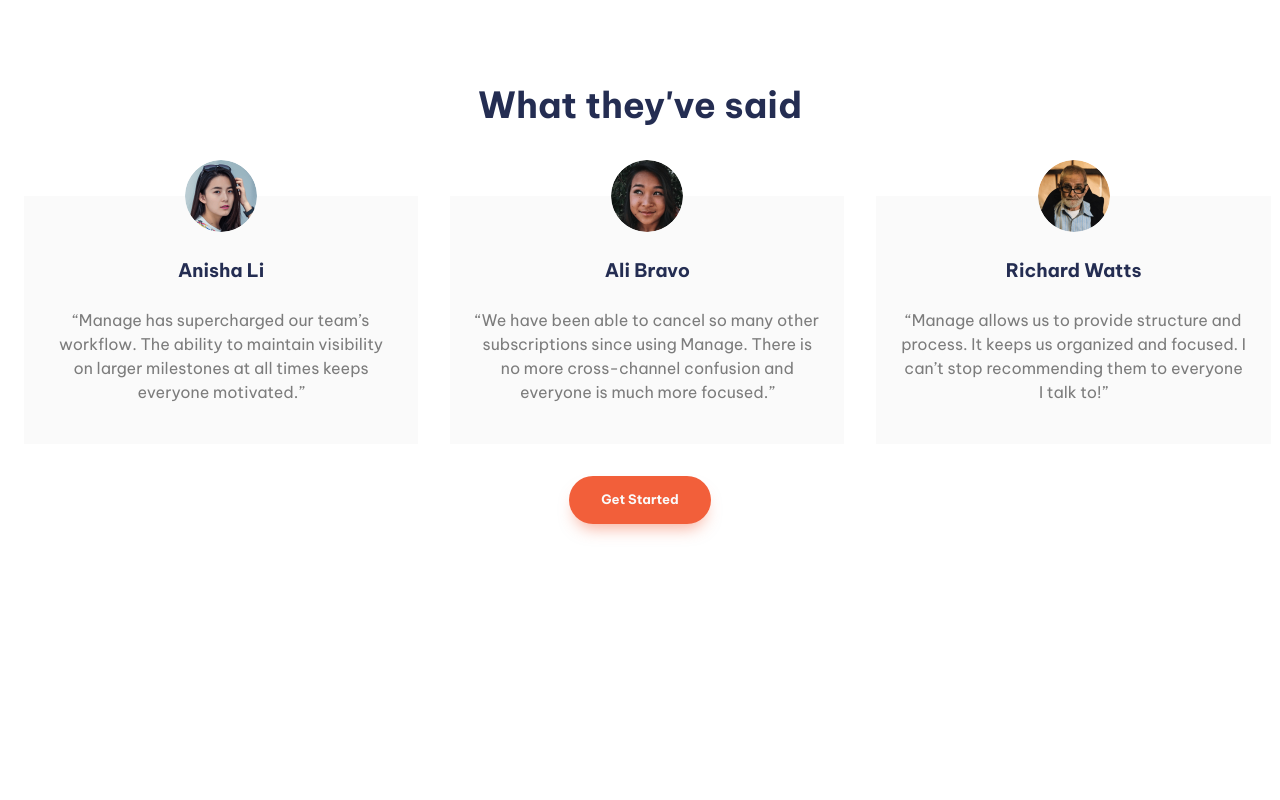
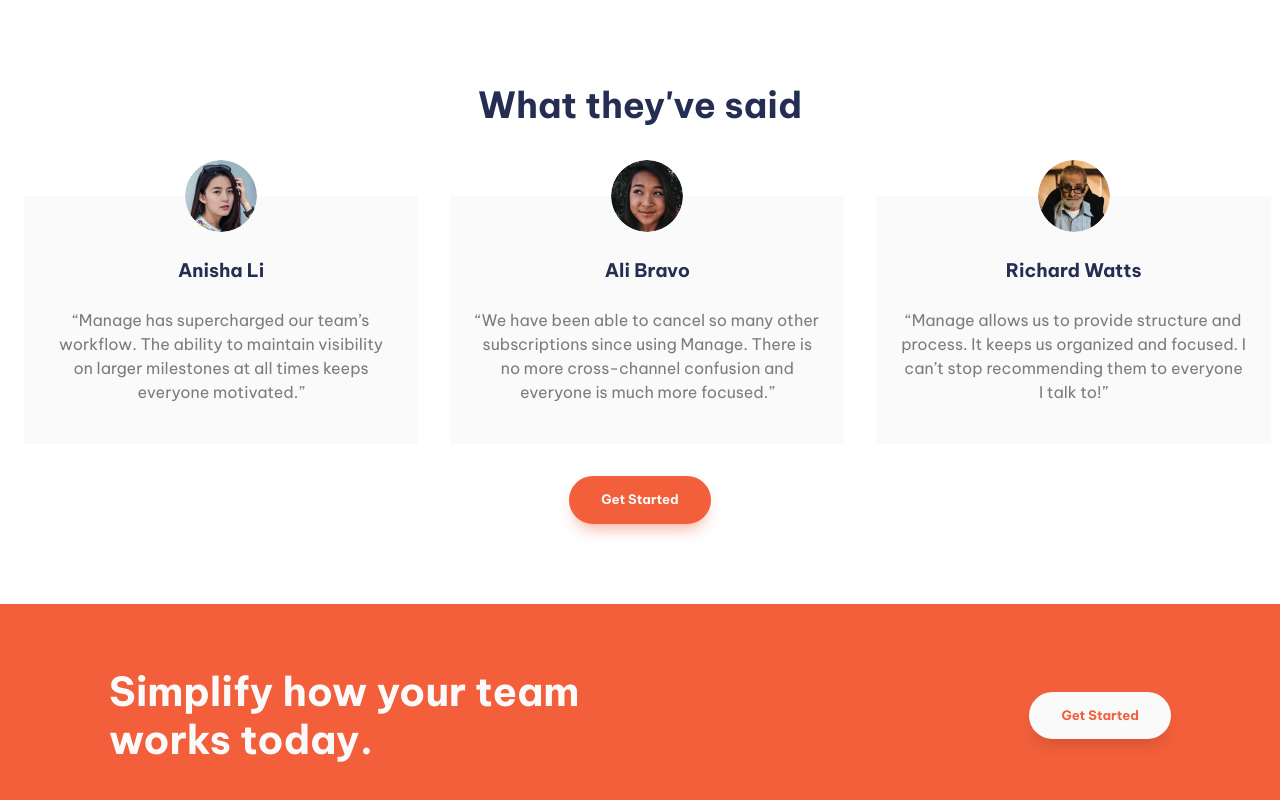
Before and after one commit to shrigel/manage-landing-page, a React (Vite) app: page / in a window 1280 px wide. Shown: the part 1230-2030 px from the top of the page. Before the commit the page ends 1794 px from the top, so only its background shows below. Built offline with nearby package versions, Linux system fonts and the light colour scheme.

Commit message:
implementing CTA Section

```diff
--- a/src/App.jsx
+++ b/src/App.jsx
@@ -2,6 +2,7 @@ import NavBar from './components/layout/NavBar'
 import HeroSection from './components/sections/HeroSection'
 import FeatureSection from './components/sections/FeatureSection'
 import TestimonialsSection from './components/sections/TestimonialsSection'
+import CtaSection from './components/sections/CtaSection'
 
 function App() {
 	return (
@@ -11,6 +12,7 @@ function App() {
 				<HeroSection />
 				<FeatureSection />
 				<TestimonialsSection />
+				<CtaSection />
 			</main>
 		</>
 	)
--- a/src/components/sections/CtaSection.jsx
+++ b/src/components/sections/CtaSection.jsx
@@ -0,0 +1,13 @@
+import Button from "../ui/Button";
+import Container from "../ui/Container";
+
+export default function CtaSection() {
+    return (
+        <section className="cta">
+            <Container className="cta__container">
+                <h2 className="cta__title">Simplify how your team works today.</h2>
+                <Button variant="inverted">Get Started</Button>
+            </Container>
+        </section>
+    );
+}
--- a/src/styles/sections.css
+++ b/src/styles/sections.css
@@ -157,6 +157,27 @@
     margin-block-start: 2rem;
 }
 
+/* CTA Section */
+.cta {
+    margin-block-start: 2.5rem;
+    background-color: var(--orange-400);
+}
+
+.cta__container {
+    padding-block: 4rem;
+    display: flex;
+    flex-direction: column;
+    gap: 1.5rem;
+    align-items: center;
+}
+
+.cta__title {
+    text-align: center;
+    font-size: 2.3rem;
+    line-height: 1.2;
+    color: var(--gray-50);
+}
+
 @media (min-width: 56rem) {
 
     /* Hero Section */
@@ -246,4 +267,16 @@
     .testimonials__dots {
         display: none;
     }
+
+    /* CTA Section */
+    .cta__container {
+        flex-direction: row;
+        justify-content: space-between;
+    }
+
+    .cta__title {
+        text-align: left;
+        font-size: 2.5rem;
+        max-width: 35rem;
+    }
 }
```
